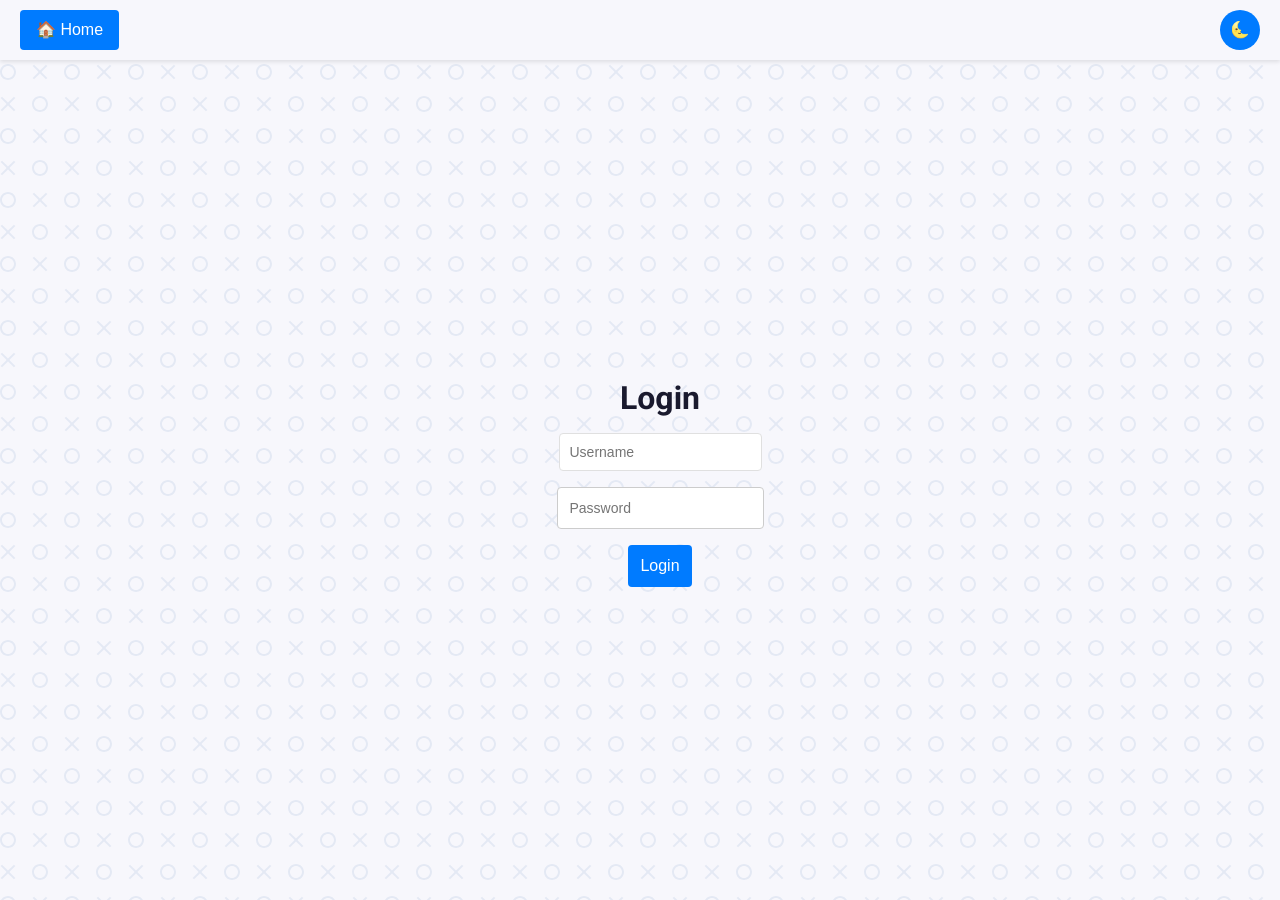
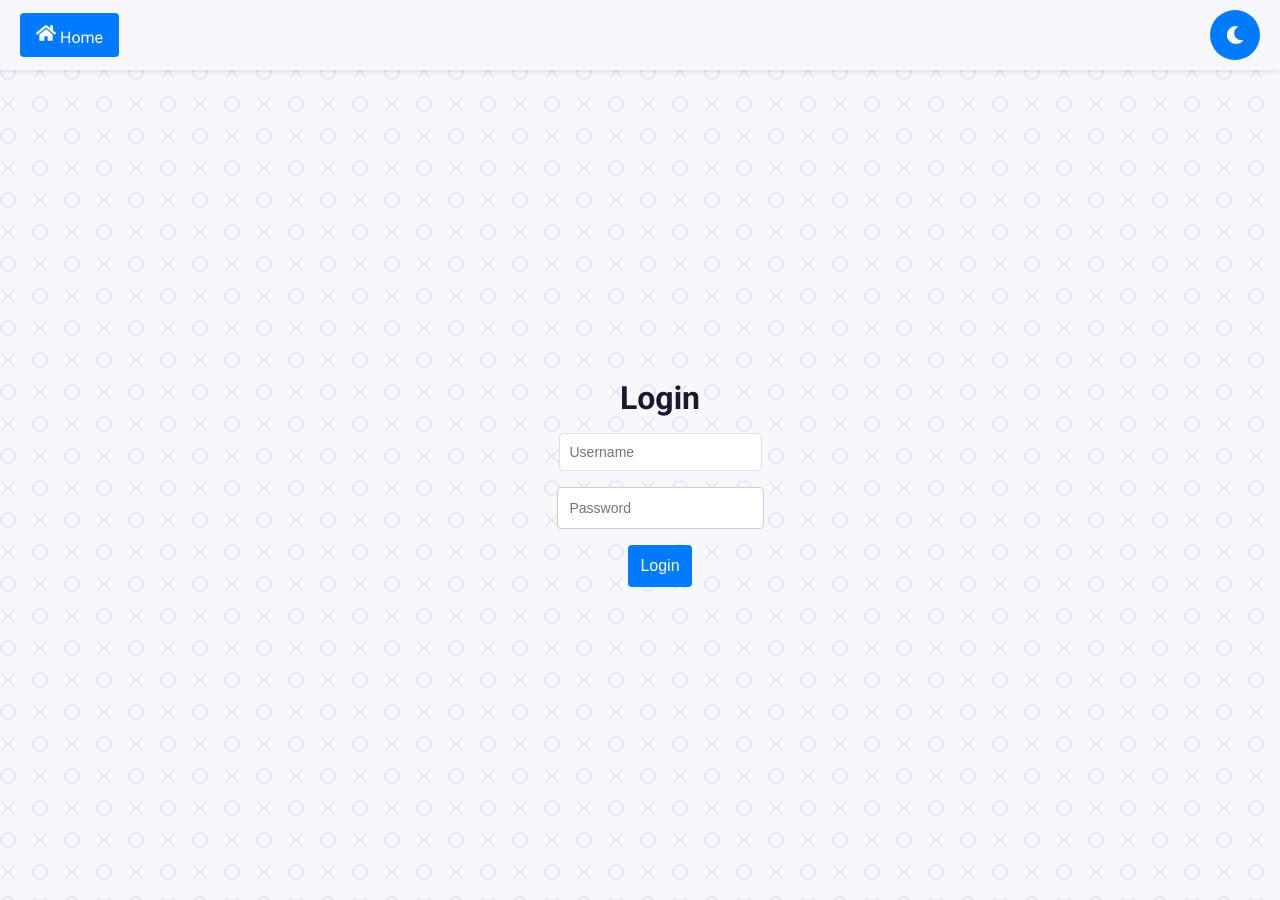
Before and after one commit to Ligo-code/react-todo, a React (Vite) app: page /login in a window 1280 px wide. Built offline with nearby package versions, Linux system fonts and the light colour scheme.

Commit message:
Added hashedPassword, styles refactoring

```diff
--- a/package.json
+++ b/package.json
@@ -10,9 +10,11 @@
     "preview": "vite preview"
   },
   "dependencies": {
+    "bcryptjs": "^3.0.2",
     "prop-types": "^15.8.1",
     "react": "^18.3.1",
     "react-dom": "^18.3.1",
+    "react-icons": "^5.4.0",
     "react-router-dom": "^7.1.1",
     "uuid": "^11.0.3"
   },
--- a/src/App.css
+++ b/src/App.css
@@ -80,17 +80,6 @@
   max-width: 800px;
   padding: 20px;
   position: relative;
-}
-
-.header {
-  display: flex;
-  justify-content: space-between;
-  align-items: center;
-  position: absolute;
-  top: 20px;
-  left: 20px;
-  right: 20px;
-  z-index: 10;
 }
 
 .theme-toggle {
@@ -321,12 +310,27 @@
 
 .theme-toggle {
   border-radius: 50%;
-  width: 40px;
+  width: 50px;  /* Увеличиваем кнопку */
+  height: 50px;
+  display: flex;
   align-items: center;
   justify-content: center;
-
 }
 
 .main-content {
   padding-top: 60px; /* Отступ сверху, чтобы контент не перекрывался кнопками */
 }
+
+.nav-link {
+  text-decoration: none;
+  color: white;
+  background-color: var(--button-bg);
+  padding: 10px 16px;
+  border-radius: 4px;
+  transition: background-color 0.3s ease, transform 0.2s ease;
+}
+
+.nav-link:hover {
+  background-color: var(--button-hover-bg);
+  transform: scale(1.05);
+}
--- a/src/App.jsx
+++ b/src/App.jsx
@@ -1,9 +1,8 @@
 import {
-  BrowserRouter,
   Routes,
   Route,
   Navigate,
-  useNavigate,
+  Link,
 } from "react-router-dom";
 import { useState, useContext } from "react";
 import { ThemeContext } from "./ThemeContext";
@@ -12,27 +11,27 @@
 import Login from "./components/Login";
 import TodoApp from "./components/TodoApp";
 import "./App.css";
+import { FaHome, FaMoon, FaSun } from "react-icons/fa";
 
 function App() {
   const { isDarkTheme, toggleTheme } = useContext(ThemeContext);
   const [isLoggedIn, setIsLoggedIn] = useState(false);
   const [currentUser, setCurrentUser] = useState(null); // Состояние текущего пользователя
-  const navigate = useNavigate();
   console.log("App rendered");
 
   return (
     <div className={`app ${isDarkTheme ? "dark-theme" : ""}`}>
       {/*Новый контейнер для кнопок */}
       <div className="header">
-        <button className="home-button" onClick={() => navigate("/")}>
-          🏠 Home
-        </button>
+      <Link to="/" className="nav-link">
+      <FaHome size={20} /> Home
+        </Link>
         <button
           className="theme-toggle"
           onClick={toggleTheme}
           title="Toggle Theme"
         >
-          {isDarkTheme ? "🌞" : "🌜"}
+          {isDarkTheme ? <FaSun size={30} /> : <FaMoon size={30} />}
         </button>
       </div>
       {/* Основной контент */}
--- a/src/components/AddTodoForm.jsx
+++ b/src/components/AddTodoForm.jsx
@@ -76,7 +76,7 @@
               </option>
             ))}
         </select>
-        <button type="submit" className={styles.addButton} disabled={isLoading}>
+        <button type="submit" className={styles.addButton} disabled={isLoading}> {/* condition if loading color change */ }
           {isLoading ? "Adding..." : "Add"}
         </button>
       </div>
--- a/src/components/Login.jsx
+++ b/src/components/Login.jsx
@@ -1,6 +1,7 @@
 import React, { useState } from "react";
 import { useNavigate } from "react-router-dom";
 import styles from "./Login.module.css";
+import bcrypt from "bcryptjs";
 
 function Login({ setIsLoggedIn, setCurrentUser }) {
   const [username, setUsername] = useState("");
@@ -14,9 +15,7 @@
     try {
       console.log("Attempting to log in with:", { username, password });
       const response = await fetch(
-        `https://api.airtable.com/v0/${
-          import.meta.env.VITE_AIRTABLE_BASE_ID
-        }/Users?filterByFormula=AND({username}='${username}',{password}='${password}')`,
+        `https://api.airtable.com/v0/${import.meta.env.VITE_AIRTABLE_BASE_ID}/Users?filterByFormula={username}='${username}'`,
         {
           method: "GET",
           headers: {
@@ -31,26 +30,28 @@
 
       const data = await response.json();
       console.log("User data:", data);
+
       if (data.records.length === 1) {
-        const user = data.records[0]; // Если в ответе 1 запись - все ок
+        const user = data.records[0];
+        const hashedPassword = user.fields.password;
 
-        setIsLoggedIn(true);
-        console.log("Logged-in user:", user);
-
-        setCurrentUser({
-          id: user.id, // ID пользователя из Airtable
-          username: user.fields.username,
-          role: user.fields.role, // Сохраняем роль пользователя
-        });
-
-        navigate("/app");
-      } else if (data.records.length > 1) {
-        console.error("Unexpected multiple records found:", data.records);
-        return setError("Multiple accounts found. Please check Airtable.");
+        // Сравниваем пароль с хешем
+        if (bcrypt.compareSync(password, hashedPassword)) {
+          setIsLoggedIn(true);
+          setCurrentUser({
+            id: user.id,
+            username: user.fields.username,
+            role: user.fields.role,
+          });
+          navigate("/app");
+        } else {
+          setError("Invalid username or password.");
+        }
       } else {
-        return setError("Invalid username or password.");
+        setError("Invalid username or password.");
       }
     } catch (error) {
+      console.error("Login error:", error);
       setError("Failed to login. Please try again.");
     }
   };
--- a/src/components/Register.jsx
+++ b/src/components/Register.jsx
@@ -1,15 +1,16 @@
 import React, { useState } from "react";
 import { useNavigate } from "react-router-dom";
 import styles from "./Register.module.css";
+import bcrypt from "bcryptjs";
 
 function Register() {
   const [username, setUsername] = useState("");
   const [password, setPassword] = useState("");
-  const [role, setRole] = useState(""); // Новый state для роли
+  const [role, setRole] = useState("");
   const [error, setError] = useState("");
   const navigate = useNavigate();
 
-  const allowedRoles = ["parent", "child"]; // Список разрешенных ролей
+  const allowedRoles = ["parent", "child"];
 
   const handleRegister = async (e) => {
     e.preventDefault();
@@ -19,17 +20,19 @@
       return;
     }
 
-    // Проверяем, есть ли введенная роль в разрешенных значениях
     if (!allowedRoles.includes(role)) {
       setError(`Invalid role selected: ${role}`);
       return;
     }
 
+    // Хеширование пароля внутри функции
+    const hashedPassword = bcrypt.hashSync(password.trim(), 10);
+
     try {
       const payload = {
         fields: {
           username: username.trim(),
-          password: password.trim(),
+          password: hashedPassword,
           role: role,
         },
       };
@@ -64,7 +67,6 @@
     }
   };
 
-
   return (
     <div className={styles.register}>
       <h2>Register</h2>
--- a/src/components/TodoListItem.jsx
+++ b/src/components/TodoListItem.jsx
@@ -1,6 +1,7 @@
 import React, { useState } from "react";
 import PropTypes from "prop-types";
 import styles from "./TodoListItem.module.css";
+import { FaEdit, FaTrash } from "react-icons/fa";
 
 function TodoListItem({ todo, onRemoveTodo, onEditTodo, onToggleCompleted, currentUser, users }) {
   const [isEditing, setIsEditing] = useState(false);
@@ -89,10 +90,10 @@
           {currentUser.role === "parent" && (
             <div className={styles.ButtonContainer}>
               <button onClick={handleEditClick} className={styles.EditButton}>
-                ✏️
+              <FaEdit size={16} />
               </button>
               <button onClick={handleDeleteClick} className={styles.DeleteButton}>
-                🗑️
+              <FaTrash size={16} />
               </button>
             </div>
           )}
```
Also changed, not shown: 1 other file (tests, documents, lock files or other folders).
